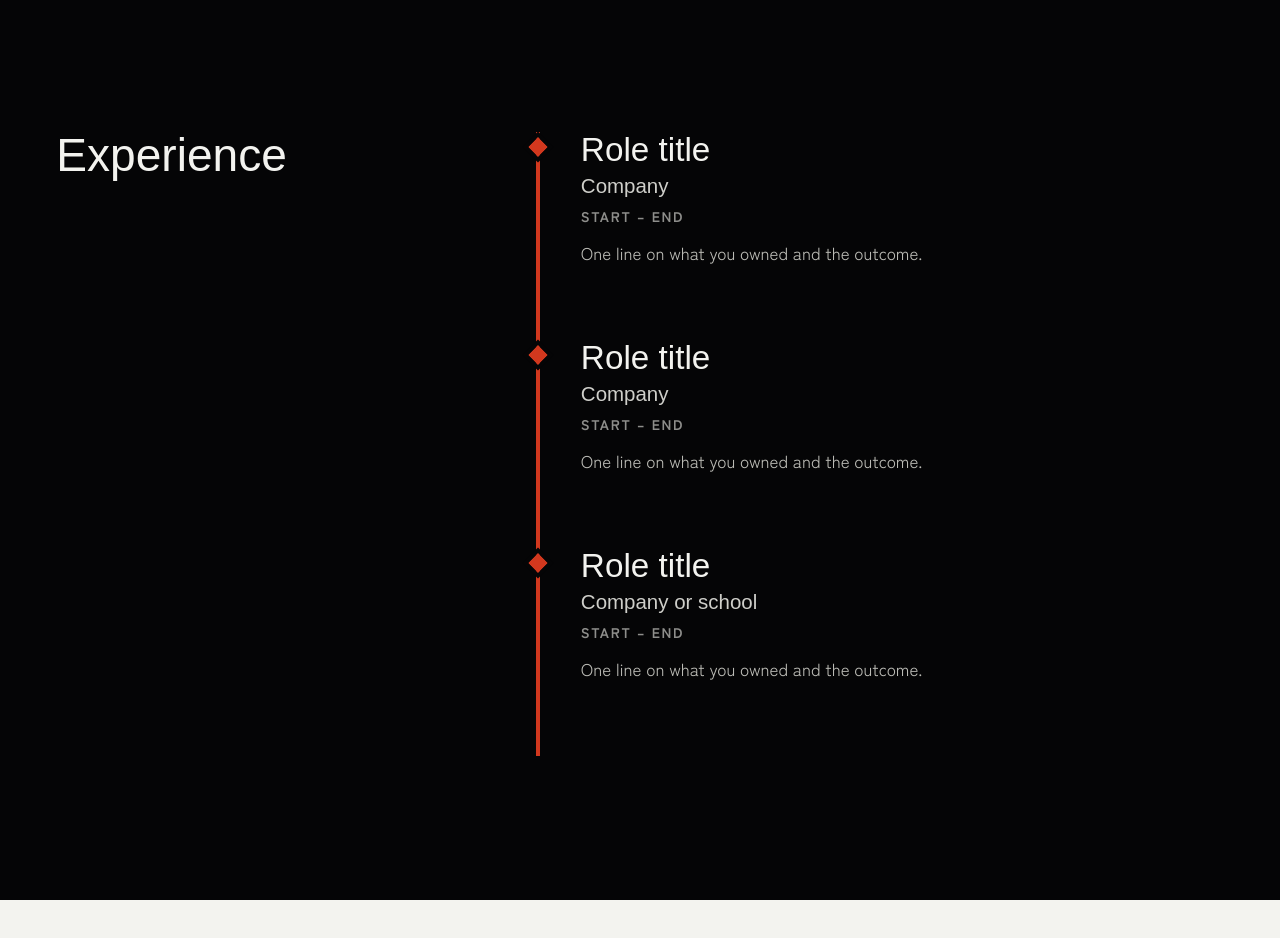
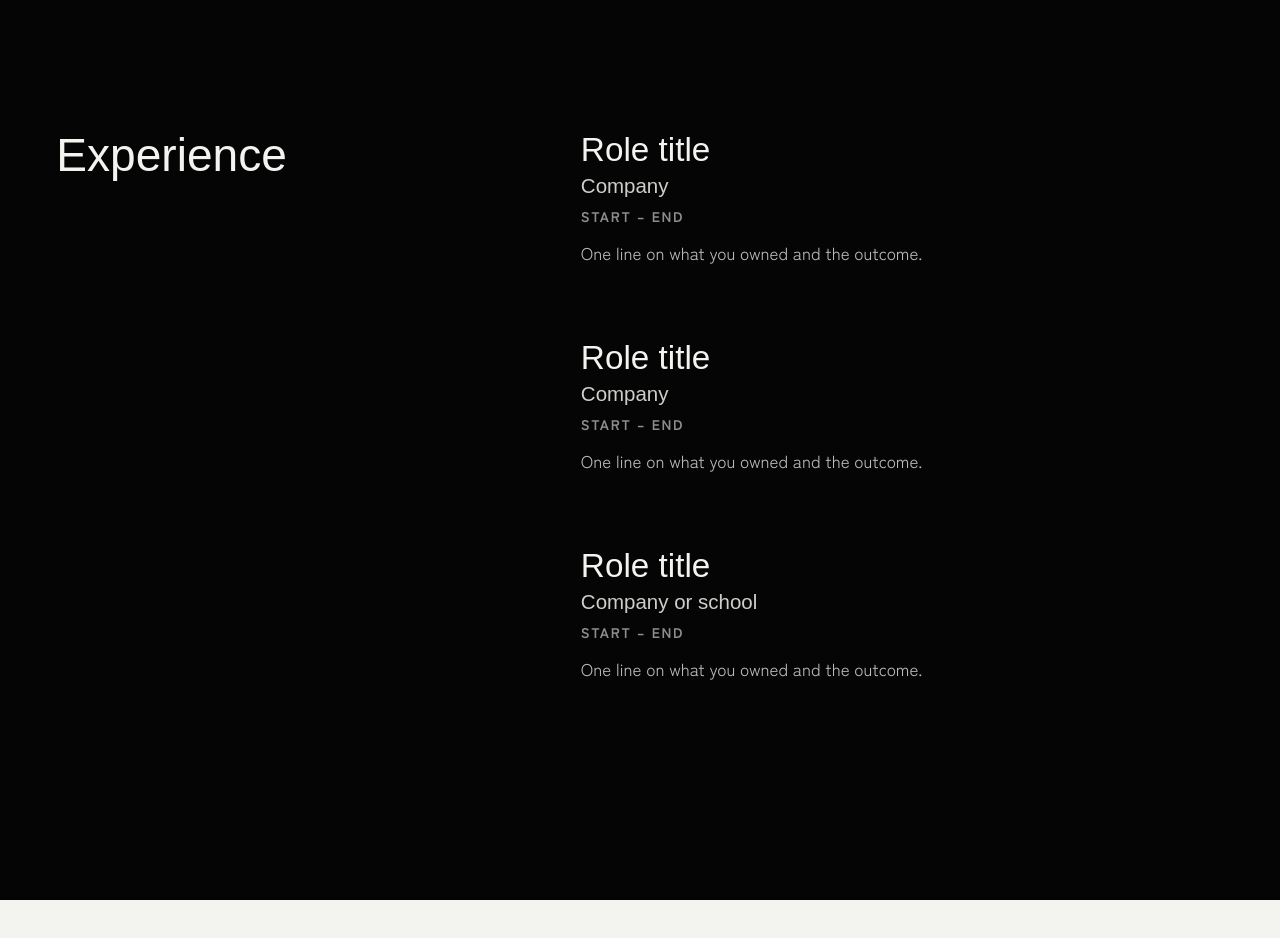
Before and after one commit to n4t5Uuu/Bleach-Inspired-Portfolio, a Next.js app: page / in a window 1280 px wide. Shown: the part 3260-4198 px from the top of the page. Built offline with nearby package versions, Linux system fonts and the light colour scheme; a web font is replaced by a local one.

Commit message:
feat(experience): draw the cord as the timeline scrolls in
The vermilion line extends with scroll and each knot ties as its role
arrives, using CSS scroll timelines. Browsers without them, and
reduced motion, show the finished line.

```diff
--- a/src/app/globals.css
+++ b/src/app/globals.css
@@ -995,6 +995,46 @@ a.resume-tag:hover {
   background: var(--cord);
 }
 
+/* the cord draws itself down the timeline as it scrolls in, and each knot ties as its role arrives */
+@supports (animation-timeline: view()) {
+  @media (prefers-reduced-motion: no-preference) {
+    .path-cord {
+      view-timeline: --cord block;
+    }
+
+    .path-cord::before {
+      transform-origin: top;
+      animation: cord-draw linear both;
+      animation-timeline: --cord;
+      animation-range: entry 15% cover 55%;
+    }
+
+    .path-knot {
+      animation: knot-tie linear both;
+      animation-timeline: view();
+      animation-range: entry 30% entry 90%;
+    }
+  }
+}
+
+@keyframes cord-draw {
+  from {
+    transform: scaleY(0);
+  }
+  to {
+    transform: scaleY(1);
+  }
+}
+
+@keyframes knot-tie {
+  from {
+    transform: rotate(45deg) scale(0);
+  }
+  to {
+    transform: rotate(45deg) scale(1);
+  }
+}
+
 .path-cord li {
   position: relative;
   padding-bottom: clamp(48px, 9vh, 96px);
```
